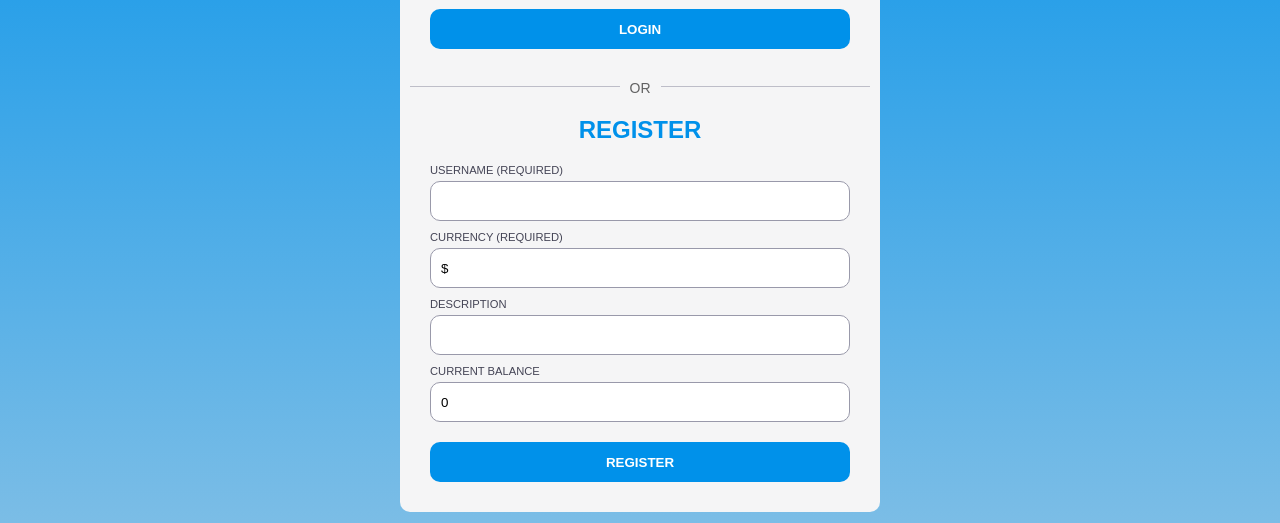
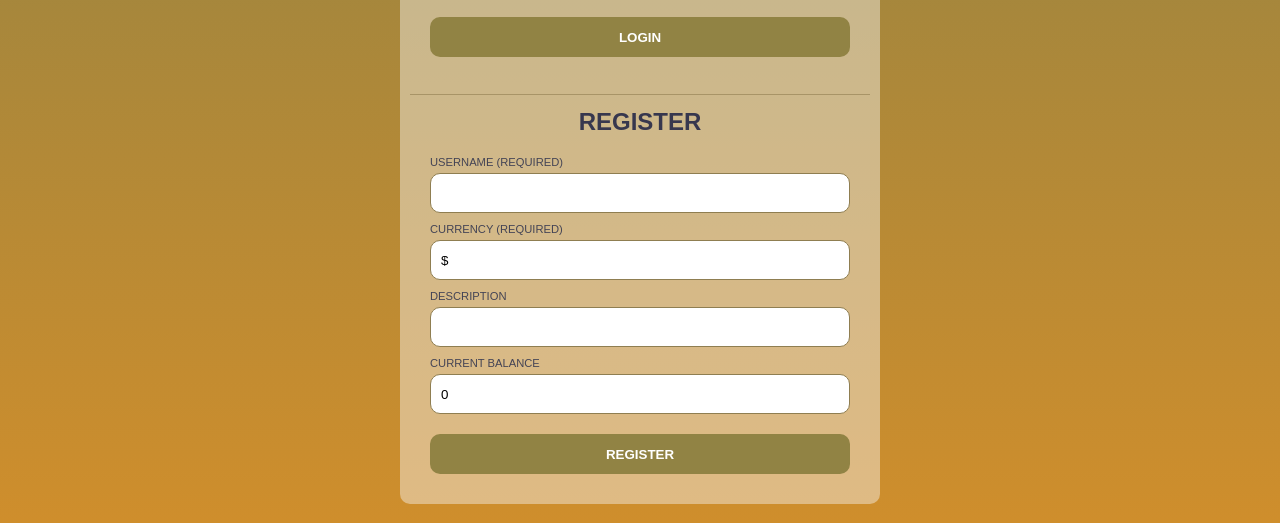
Before and after one commit to MuhammadHassan99/Training, a browser extension: page Banking App/app/index.html in a window 1280 px wide. Shown: the part 277-800 px from the top of the page. Drawn offline with Linux system fonts and the light colour scheme.

Commit message:
Updated ui

```diff
--- a/Banking App/app/app.js
+++ b/Banking App/app/app.js
@@ -174,7 +174,7 @@ async function confirmTransaction() {
 
   const newAccount = {
     ...state.account,
-    balance: state.account.balance - data.amount,
+    balance: state.account.balance + data.amount,
     transactions: [...state.account.transactions, data],
   };
   updateState("account", newAccount);
--- a/Banking App/app/index.html
+++ b/Banking App/app/index.html
@@ -16,7 +16,7 @@
       <div class="login-container">
         <div class="login-title text-center">
           <span class="hide-xs">Squirrel</span>
-          <img class="login-logo" src="logo.svg" alt="Squirrel Banking Logo">
+          <img class="login-logo" src="./logo.svg" alt="Squirrel Banking Logo">
           <span class="hide-xs">Banking</span>
         </div>
         <div class="login-content">
@@ -27,7 +27,7 @@
             <div id="loginError" class="error" role="alert"></div>
             <button>Login</button>
           </form>
-          <p class="login-separator text-center"><span>OR</span></p>
+          <p class="login-separator text-center"></p>
           <h2 class="text-center">Register</h2>
           <form id="registerForm" action="javascript:register()">
             <label for="user">Username (required)</label>
--- a/Banking App/app/styles.css
+++ b/Banking App/app/styles.css
@@ -1,13 +1,13 @@
 :root {
-  --primary: #0091ea;
-  --primary-light: #7bbde6;
+  --primary: #918344;
+  --primary-light: #cf8e2c;
   --accent: #546e7a;
   --grey: #445;
   --error: #f52;
-  --background: #f5f5f6;
+  --background: #f5f5f66e;
   --background-accent: #cfe5f2;
   --white: #fff;
-  --border: #99a;
+  --border: #8f7e51;
   --radius: 10px;
   --space-xs: 5px;
   --space-sm: 10px;
@@ -33,7 +33,7 @@ body {
 }
 
 h2 {
-  color: var(--primary);
+  color: #37374e;
   text-transform: uppercase;
   font-weight: bold;
   font-size: 1.5rem;
@@ -143,12 +143,12 @@ button:focus {
   margin: var(--space-md) 0;
 }
 
-.login-separator > span {
+/* .login-separator > span {
   position: relative;
   top: -0.5em;
-  background-color: var(--background);
+
   padding: var(--space-sm);
-}
+} */
 
 .dashboard-page {
   display: flex;
@@ -302,10 +302,6 @@ button:focus {
   display: none;
 }
 
-/* ------------------------------------------------------------------------ */
-/* Responsive adaptations */
-/* ------------------------------------------------------------------------ */
-
 @media only screen and (min-width: 480px) {
   .hide-xs {
     display: initial;
```
Also changed, not shown: 1 other file.
